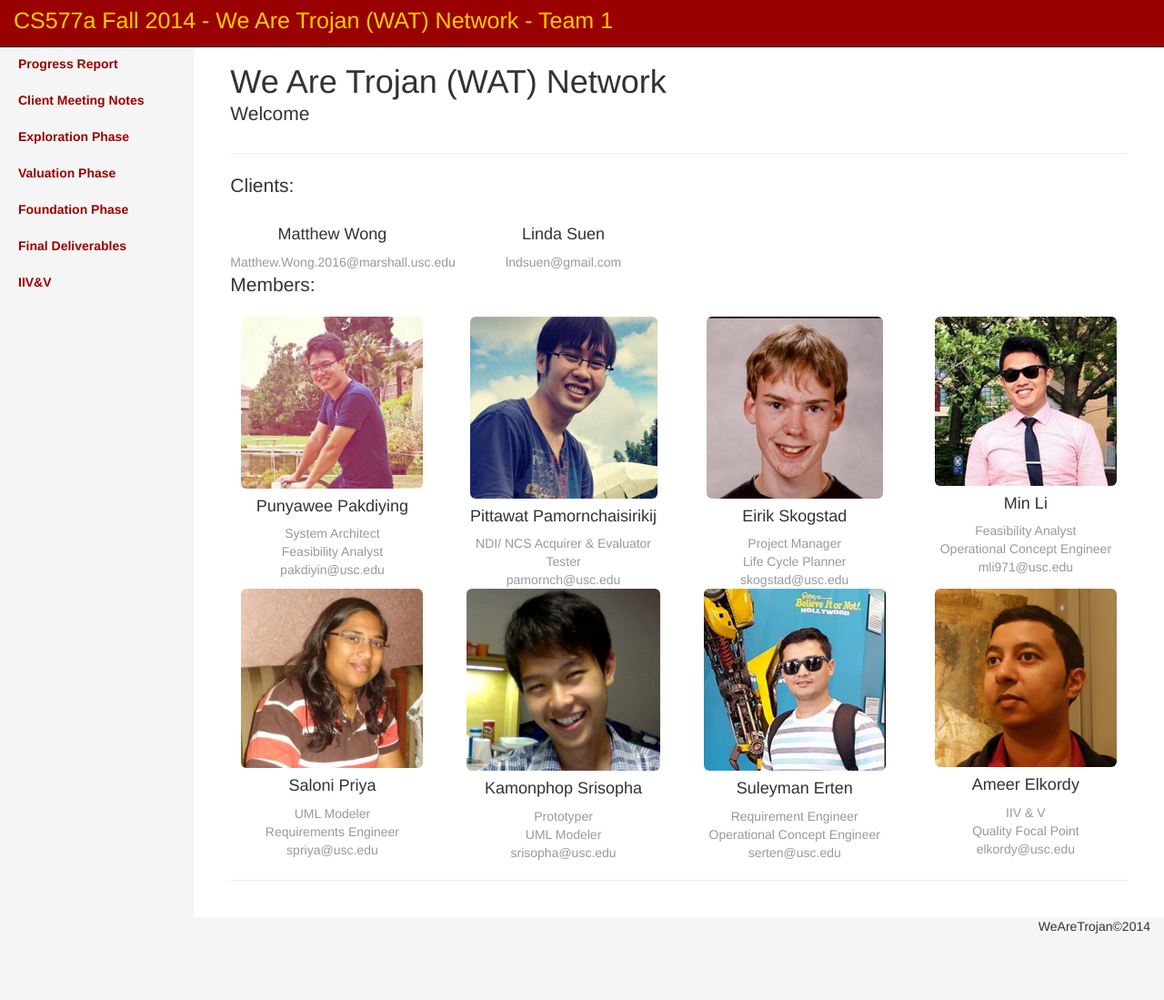
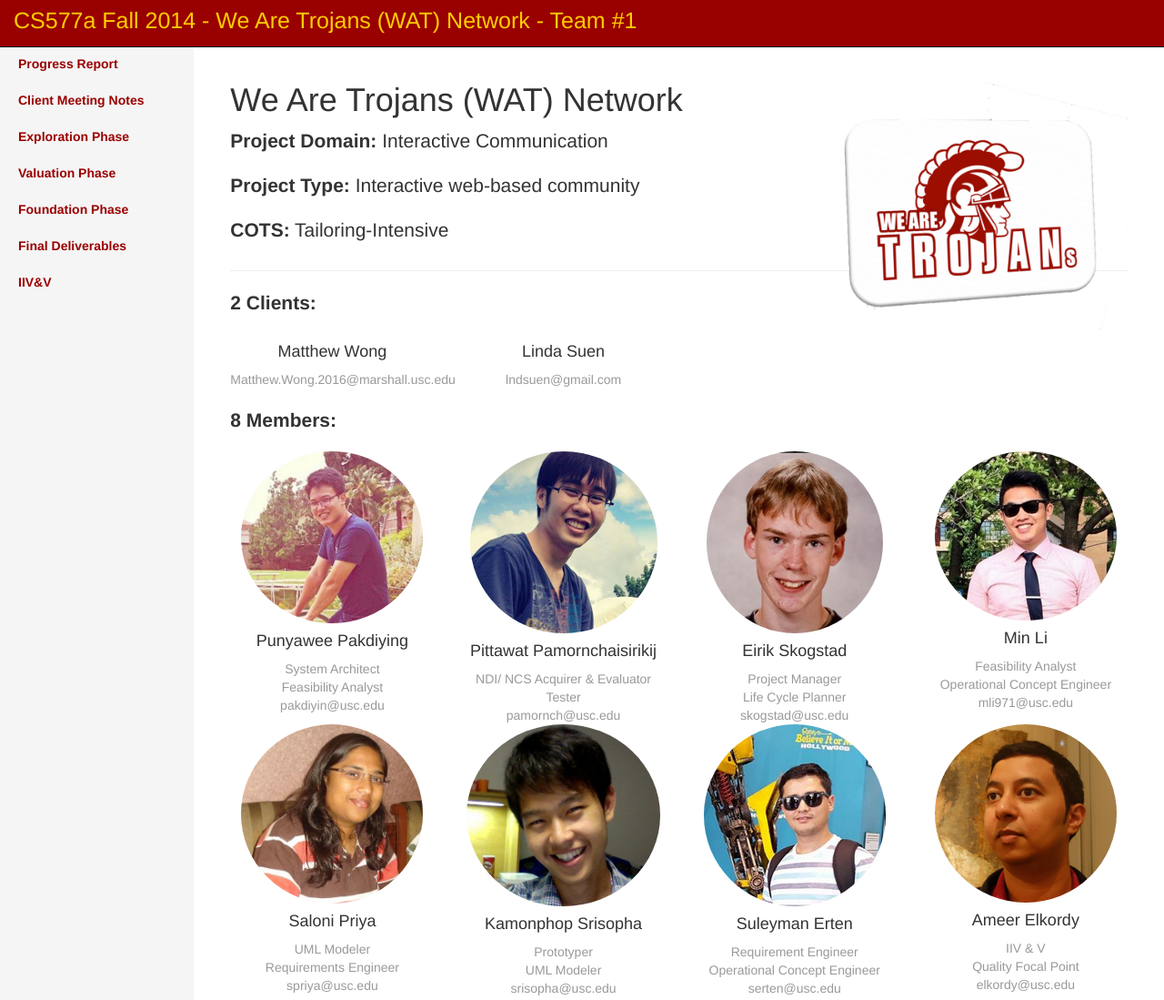
Before and after one commit to TRoy888/WeAreTrojan, a plain HTML site: page index.html in a window 1280 px wide. Shown: the top 1099 px of the page at 91% size. Before the commit the page ends 1038 px from the top, so only its background shows below. Drawn offline with nearby package versions, Linux system fonts and the light colour scheme.

Commit message:
added logo/ added something else

```diff
--- a/index.html
+++ b/index.html
@@ -24,6 +24,11 @@
 				color:#9B0000;
 				font-weight: bold;
 			}
+			.logimg{
+				width: 350px;
+				height: auto;
+				float: right;
+			}
 		</style>
 	</head>
 	<body>
@@ -36,7 +41,7 @@
             <span class="icon-bar"></span>
             <span class="icon-bar"></span>
           </button>
-          <p class="USCcolor">CS577a Fall 2014 - We Are Trojan (WAT) Network - Team 1</p>
+          <p class="USCcolor">CS577a Fall 2014 - We Are Trojans (WAT) Network - Team #1</p>
         </div>
         <div class="navbar-collapse collapse">
         </div>
@@ -67,13 +72,16 @@
           <p class="visible-xs">
             <button type="button" class="btn btn-primary btn-xs" data-toggle="offcanvas"><i class="glyphicon glyphicon-chevron-left"></i></button>
           </p>
-
-		  <h1 class="page-header">
-            We Are Trojan (WAT) Network
-            <p class="lead">Welcome</p>
-
+		<div class="page-header">
+			<img src="pics/logo.png" class="logimg">
+		  <h1>
+            We Are Trojans (WAT) Network
           </h1>
-          <p class="lead">Clients:</p>
+           <p class="lead"><b>Project Domain:</b> Interactive Communication</p>
+          <p class="lead"><b>Project Type:</b> Interactive web-based community</p>
+          <p class="lead"><b>COTS:</b> Tailoring-Intensive</p>
+         </div>
+          <p class="lead"><b>2 Clients:</b></p>
             <div class="row placeholders">
           <div class="col-xs-6 col-sm-3 placeholder text-center">
               <h4>Matthew Wong</h4>
@@ -85,31 +93,32 @@
           </div>
           <br>
           </div>
-          <p class="lead">Members:</p>
+          <br>
+          <p class="lead"><b>8 Members:</b></p>
           <div class="row placeholders">
             <div class="col-xs-6 col-sm-3 placeholder text-center">
-              <img src="pics/punyawee.png" class="center-block img-responsive img-rounded" alt="Generic placeholder thumbnail">
+              <img src="pics/punyawee.png" class="center-block img-responsive img-circle" alt="Generic placeholder thumbnail">
               <h4>Punyawee Pakdiying</h4>
               <span class="text-muted">System Architect</span><br>
               <span class="text-muted">Feasibility Analyst</span><br>
               <span class="text-muted">pakdiyin@usc.edu</span>
             </div>
             <div class="col-xs-6 col-sm-3 placeholder text-center">
-              <img src="pics/pittawat1.png" class="center-block img-responsive img-rounded" alt="Generic placeholder thumbnail">
+              <img src="pics/pittawat1.png" class="center-block img-responsive img-circle" alt="Generic placeholder thumbnail">
               <h4>Pittawat Pamornchaisirikij</h4>
               <span class="text-muted">NDI/ NCS Acquirer & Evaluator</span><br>
               <span class="text-muted">Tester</span><br>
               <span class="text-muted">pamornch@usc.edu</span>
             </div>
             <div class="col-xs-6 col-sm-3 placeholder text-center">
-              <img src="pics/eirik.png" class="center-block img-responsive img-rounded" alt="Generic placeholder thumbnail">
+              <img src="pics/eirik.png" class="center-block img-responsive img-circle" alt="Generic placeholder thumbnail">
               <h4>Eirik Skogstad</h4>
               <span class="text-muted">Project Manager</span><br>
               <span class="text-muted">Life Cycle Planner</span><br>
               <span class="text-muted">skogstad@usc.edu</span>
             </div>
             <div class="col-xs-6 col-sm-3 placeholder text-center">
-              <img src="pics/min.png" class="center-block img-responsive img-rounded" alt="Generic placeholder thumbnail">
+              <img src="pics/min.png" class="center-block img-responsive img-circle" alt="Generic placeholder thumbnail">
               <h4>Min Li</h4>
               <span class="text-muted">Feasibility Analyst</span><br>
               <span class="text-muted">Operational Concept Engineer</span><br>
@@ -118,28 +127,28 @@
            </div>
            <div class="row placeholders">
             <div class="col-xs-6 col-sm-3 placeholder text-center">
-              <img src="pics/saloni.jpg" width="200px" class="center-block img-responsive img-rounded" alt="Generic placeholder thumbnail">
+              <img src="pics/saloni.jpg" width="200px" class="center-block img-responsive img-circle" alt="Generic placeholder thumbnail">
               <h4>Saloni Priya</h4>
               <span class="text-muted">UML Modeler</span><br>
               <span class="text-muted">Requirements Engineer</span><br>
               <span class="text-muted">spriya@usc.edu</span>
             </div>
            	<div class="col-xs-6 col-sm-3 placeholder text-center">
-              <img src="pics/TiS.png" class="center-block img-responsive img-rounded" alt="Generic placeholder thumbnail">
+              <img src="pics/TiS.png" class="center-block img-responsive img-circle" alt="Generic placeholder thumbnail">
               <h4>Kamonphop Srisopha</h4>
               <span class="text-muted">Prototyper</span><br>
               <span class="text-muted">UML Modeler</span><br>
               <span class="text-muted">srisopha@usc.edu</span>
             </div>
             <div class="col-xs-6 col-sm-3 placeholder text-center">
-              <img src="pics/suley.png" class="center-block img-responsive img-rounded" alt="Generic placeholder thumbnail">
+              <img src="pics/suley.png" class="center-block img-responsive img-circle" alt="Generic placeholder thumbnail">
               <h4>Suleyman Erten</h4>
               <span class="text-muted">Requirement Engineer</span><br>
               <span class="text-muted">Operational Concept Engineer</span><br>
               <span class="text-muted">serten@usc.edu</span>
             </div>
             <div class="col-xs-6 col-sm-3 placeholder text-center">
-              <img src="pics/ameer.png" class="center-block img-responsive img-rounded" alt="Generic placeholder thumbnail">
+              <img src="pics/ameer.png" class="center-block img-responsive img-circle" alt="Generic placeholder thumbnail">
               <h4>Ameer Elkordy</h4>
               <span class="text-muted">IIV & V</span><br>
               <span class="text-muted">Quality Focal Point</span><br>
```
Also changed, not shown: pics/logo.png (added).
